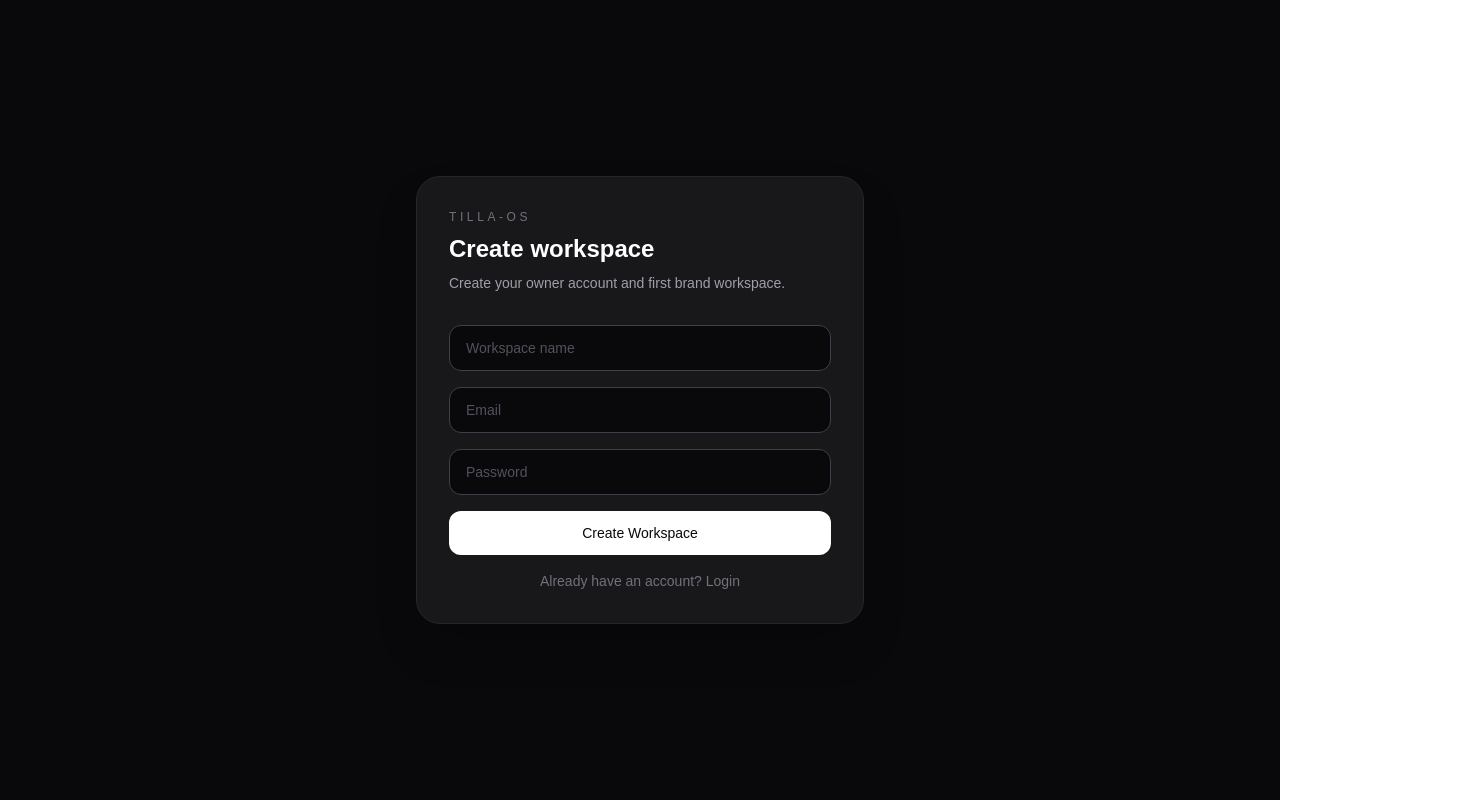
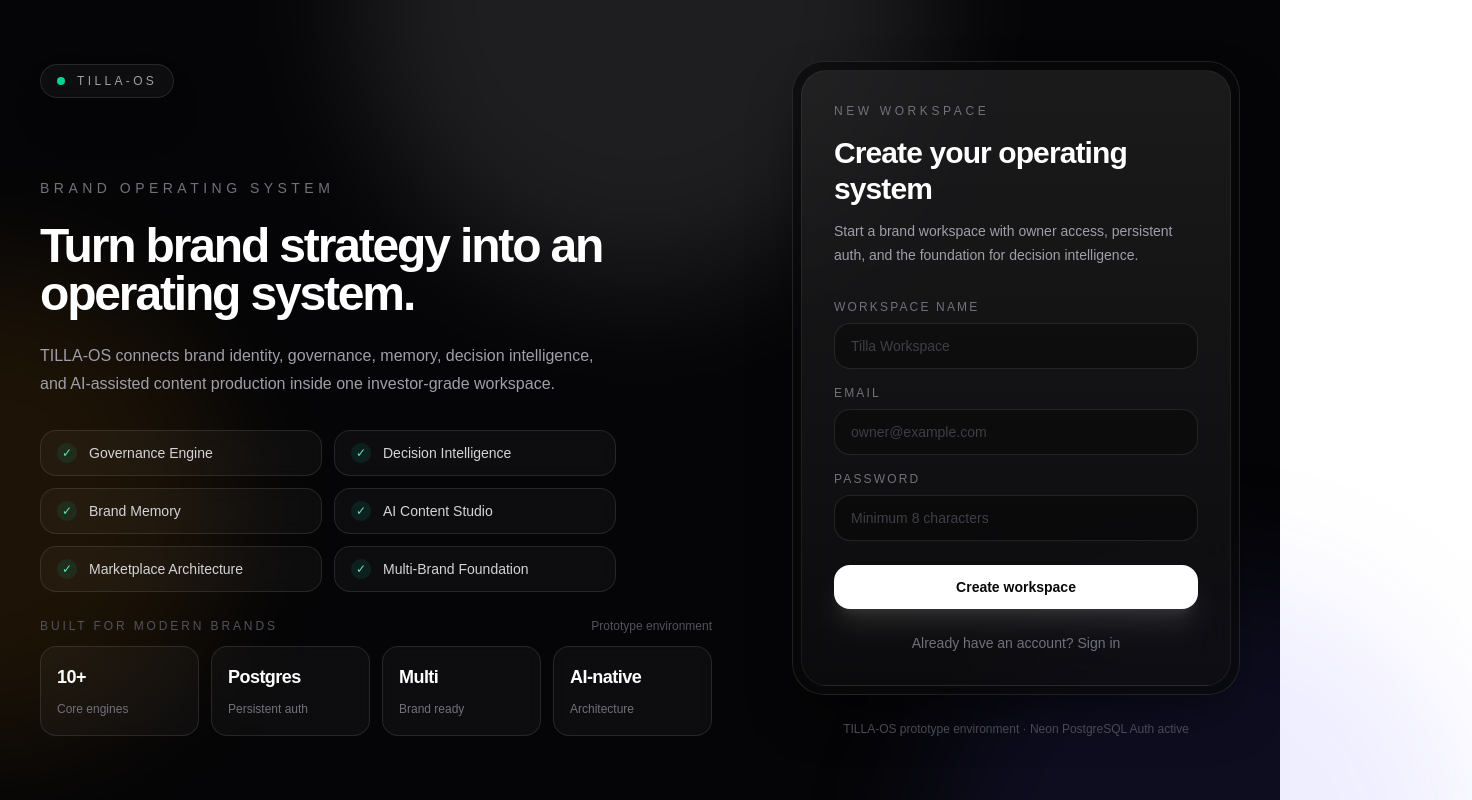
Before and after one commit to muratzden/tilla-os, a Next.js app: page /register in a window 1280 px wide. Shown: the top 800 px of the page, 1472 px wide, since content can reach past the window. Built offline with nearby package versions, Linux system fonts and the light colour scheme.

Commit message:
feat(ui): add premium auth shell

```diff
--- a/app/login/login-client.tsx
+++ b/app/login/login-client.tsx
@@ -2,6 +2,8 @@
 
 import { useState } from "react";
 import { useRouter, useSearchParams } from "next/navigation";
+
+import { AuthShell } from "@/src/components/auth/auth-shell";
 
 export default function LoginClient() {
   const router = useRouter();
@@ -35,71 +37,72 @@
 
       router.push(nextPath);
     } catch (err) {
-      setError(
-        err instanceof Error
-          ? err.message
-          : "Login failed",
-      );
+      setError(err instanceof Error ? err.message : "Login failed");
     } finally {
       setLoading(false);
     }
   }
 
   return (
-    <main className="flex min-h-screen items-center justify-center bg-neutral-950 px-6 text-neutral-100">
-      <section className="w-full max-w-md rounded-3xl border border-neutral-800 bg-neutral-900/80 p-8 shadow-2xl">
-        <p className="text-xs uppercase tracking-[0.35em] text-neutral-500">
-          TILLA-OS
-        </p>
+    <AuthShell
+      eyebrow="Workspace access"
+      title="Sign in to TILLA-OS"
+      description="Access your dashboard, brand memory, governance engine, and marketplace-ready operating system."
+    >
+      <form
+        className="space-y-4"
+        onSubmit={(event) => {
+          event.preventDefault();
+          void handleLogin();
+        }}
+      >
+        <label className="block">
+          <span className="mb-2 block text-xs font-medium uppercase tracking-[0.18em] text-zinc-500">
+            Email
+          </span>
+          <input
+            className="w-full rounded-2xl border border-white/10 bg-black/30 px-4 py-3 text-sm text-white outline-none transition placeholder:text-zinc-700 focus:border-white/30 focus:bg-black/40"
+            value={email}
+            type="email"
+            autoComplete="email"
+            onChange={(event) => setEmail(event.target.value)}
+          />
+        </label>
 
-        <h1 className="mt-3 text-3xl font-semibold">
-          Sign in
-        </h1>
-
-        <p className="mt-3 text-sm text-neutral-400">
-          Access your workspace, dashboard, and marketplace packs.
-        </p>
-
-        <div className="mt-8 space-y-4">
-          <input
-            className="w-full rounded-xl border border-neutral-700 bg-neutral-950 px-4 py-3 text-sm"
-            value={email}
-            onChange={(event) =>
-              setEmail(event.target.value)
-            }
-          />
-
+        <label className="block">
+          <span className="mb-2 block text-xs font-medium uppercase tracking-[0.18em] text-zinc-500">
+            Password
+          </span>
           <input
             type="password"
-            className="w-full rounded-xl border border-neutral-700 bg-neutral-950 px-4 py-3 text-sm"
+            className="w-full rounded-2xl border border-white/10 bg-black/30 px-4 py-3 text-sm text-white outline-none transition placeholder:text-zinc-700 focus:border-white/30 focus:bg-black/40"
             value={password}
-            onChange={(event) =>
-              setPassword(event.target.value)
-            }
+            autoComplete="current-password"
+            onChange={(event) => setPassword(event.target.value)}
           />
+        </label>
 
-          {error && (
-            <div className="rounded-xl border border-red-900 bg-red-950/40 px-4 py-3 text-sm text-red-300">
+        {error ? (
+          <div className="rounded-2xl border border-red-500/20 bg-red-500/10 px-4 py-3 text-sm leading-6 text-red-200">
             {error}
           </div>
-          )}
+        ) : null}
 
         <button
-            onClick={handleLogin}
+          type="submit"
           disabled={loading}
-            className="w-full rounded-xl bg-neutral-100 px-4 py-3 text-sm font-semibold text-neutral-950 disabled:opacity-50"
+          className="group mt-2 w-full rounded-2xl bg-white px-4 py-3 text-sm font-semibold text-zinc-950 shadow-xl shadow-white/10 transition hover:bg-zinc-200 disabled:cursor-not-allowed disabled:opacity-50"
         >
           {loading ? "Signing in..." : "Sign in"}
         </button>
 
         <a
           href="/register"
-            className="block text-center text-sm text-neutral-500 hover:text-neutral-300"
+          className="block pt-2 text-center text-sm text-zinc-500 transition hover:text-white"
         >
           Create new workspace
         </a>
-        </div>
-      </section>
-    </main>
+      </form>
+    </AuthShell>
   );
 }
--- a/app/register/page.tsx
+++ b/app/register/page.tsx
@@ -1,16 +1,21 @@
 "use client";
 
 import { useState } from "react";
+
+import { AuthShell } from "@/src/components/auth/auth-shell";
 
 export default function RegisterPage() {
   const [email, setEmail] = useState("");
   const [password, setPassword] = useState("");
   const [workspaceName, setWorkspaceName] = useState("");
   const [error, setError] = useState("");
+  const [loading, setLoading] = useState(false);
 
   async function register() {
     setError("");
+    setLoading(true);
 
+    try {
       const response = await fetch("/api/auth/register", {
         method: "POST",
         headers: {
@@ -26,74 +31,95 @@
       const result = await response.json();
 
       if (!response.ok || !result.success) {
-      setError(result.error ?? "Registration failed");
-      return;
+        throw new Error(result.error ?? "Registration failed");
       }
 
       window.location.href = "/setup";
+    } catch (err) {
+      setError(
+        err instanceof Error
+          ? err.message
+          : "Registration failed",
+      );
+    } finally {
+      setLoading(false);
+    }
   }
 
   return (
-    <main className="flex min-h-screen items-center justify-center bg-zinc-950 px-4">
-      <section className="w-full max-w-md rounded-3xl border border-zinc-800 bg-zinc-900 p-8 shadow-2xl">
-        <p className="mb-2 text-xs uppercase tracking-[0.3em] text-zinc-500">
-          TILLA-OS
-        </p>
-
-        <h1 className="mb-2 text-2xl font-semibold text-white">
-          Create workspace
-        </h1>
-
-        <p className="mb-8 text-sm text-zinc-400">
-          Create your owner account and first brand workspace.
-        </p>
-
-        <div className="space-y-4">
+    <AuthShell
+      eyebrow="New workspace"
+      title="Create your operating system"
+      description="Start a brand workspace with owner access, persistent auth, and the foundation for decision intelligence."
+    >
+      <form
+        className="space-y-4"
+        onSubmit={(event) => {
+          event.preventDefault();
+          void register();
+        }}
+      >
+        <label className="block">
+          <span className="mb-2 block text-xs font-medium uppercase tracking-[0.18em] text-zinc-500">
+            Workspace name
+          </span>
           <input
             value={workspaceName}
             onChange={(event) => setWorkspaceName(event.target.value)}
-            placeholder="Workspace name"
-            className="w-full rounded-xl border border-zinc-700 bg-zinc-950 px-4 py-3 text-sm text-white outline-none placeholder:text-zinc-600 focus:border-zinc-400"
+            placeholder="Tilla Workspace"
+            className="w-full rounded-2xl border border-white/10 bg-black/30 px-4 py-3 text-sm text-white outline-none transition placeholder:text-zinc-700 focus:border-white/30 focus:bg-black/40"
           />
+        </label>
 
+        <label className="block">
+          <span className="mb-2 block text-xs font-medium uppercase tracking-[0.18em] text-zinc-500">
+            Email
+          </span>
           <input
             value={email}
             onChange={(event) => setEmail(event.target.value)}
-            placeholder="Email"
+            placeholder="owner@example.com"
             type="email"
-            className="w-full rounded-xl border border-zinc-700 bg-zinc-950 px-4 py-3 text-sm text-white outline-none placeholder:text-zinc-600 focus:border-zinc-400"
+            autoComplete="email"
+            className="w-full rounded-2xl border border-white/10 bg-black/30 px-4 py-3 text-sm text-white outline-none transition placeholder:text-zinc-700 focus:border-white/30 focus:bg-black/40"
           />
+        </label>
 
+        <label className="block">
+          <span className="mb-2 block text-xs font-medium uppercase tracking-[0.18em] text-zinc-500">
+            Password
+          </span>
           <input
             value={password}
             onChange={(event) => setPassword(event.target.value)}
-            placeholder="Password"
+            placeholder="Minimum 8 characters"
             type="password"
-            className="w-full rounded-xl border border-zinc-700 bg-zinc-950 px-4 py-3 text-sm text-white outline-none placeholder:text-zinc-600 focus:border-zinc-400"
+            autoComplete="new-password"
+            className="w-full rounded-2xl border border-white/10 bg-black/30 px-4 py-3 text-sm text-white outline-none transition placeholder:text-zinc-700 focus:border-white/30 focus:bg-black/40"
           />
+        </label>
 
         {error ? (
-            <p className="rounded-xl border border-red-900 bg-red-950 px-4 py-3 text-sm text-red-300">
+          <div className="rounded-2xl border border-red-500/20 bg-red-500/10 px-4 py-3 text-sm leading-6 text-red-200">
             {error}
-            </p>
+          </div>
         ) : null}
 
         <button
-            type="button"
-            onClick={register}
-            className="w-full rounded-xl bg-white px-4 py-3 text-sm font-medium text-zinc-950 hover:bg-zinc-200"
+          type="submit"
+          disabled={loading}
+          className="mt-2 w-full rounded-2xl bg-white px-4 py-3 text-sm font-semibold text-zinc-950 shadow-xl shadow-white/10 transition hover:bg-zinc-200 disabled:cursor-not-allowed disabled:opacity-50"
         >
-            Create Workspace
+          {loading ? "Creating workspace..." : "Create workspace"}
         </button>
 
         <a
           href="/login"
-            className="block text-center text-sm text-zinc-500 hover:text-zinc-300"
+          className="block pt-2 text-center text-sm text-zinc-500 transition hover:text-white"
         >
-            Already have an account? Login
+          Already have an account? Sign in
         </a>
-        </div>
-      </section>
-    </main>
+      </form>
+    </AuthShell>
   );
 }
--- /dev/null
+++ b/src/components/auth/auth-shell.tsx
@@ -0,0 +1,143 @@
+import type { ReactNode } from "react";
+
+type AuthShellProps = {
+  eyebrow: string;
+  title: string;
+  description: string;
+  children: ReactNode;
+};
+
+const productCapabilities = [
+  "Governance Engine",
+  "Decision Intelligence",
+  "Brand Memory",
+  "AI Content Studio",
+  "Marketplace Architecture",
+  "Multi-Brand Foundation",
+];
+
+const productMetrics = [
+  ["10+", "Core engines"],
+  ["Postgres", "Persistent auth"],
+  ["Multi", "Brand ready"],
+  ["AI-native", "Architecture"],
+];
+
+export function AuthShell({
+  eyebrow,
+  title,
+  description,
+  children,
+}: AuthShellProps) {
+  return (
+    <main className="min-h-screen overflow-hidden bg-[#050507] text-white">
+      <div className="pointer-events-none absolute inset-0">
+        <div className="absolute left-1/2 top-[-18rem] h-[36rem] w-[36rem] -translate-x-1/2 rounded-full bg-white/10 blur-3xl" />
+        <div className="absolute bottom-[-20rem] right-[-12rem] h-[34rem] w-[34rem] rounded-full bg-indigo-500/10 blur-3xl" />
+        <div className="absolute left-[-16rem] top-1/3 h-[30rem] w-[30rem] rounded-full bg-amber-500/10 blur-3xl" />
+      </div>
+
+      <section className="relative mx-auto grid min-h-screen w-full max-w-7xl grid-cols-1 px-6 py-8 lg:grid-cols-[1.15fr_0.85fr] lg:px-10">
+        <div className="hidden flex-col justify-between py-8 lg:flex">
+          <div>
+            <div className="inline-flex items-center gap-3 rounded-full border border-white/10 bg-white/[0.04] px-4 py-2 text-xs font-medium uppercase tracking-[0.28em] text-zinc-400 shadow-2xl shadow-black/30 backdrop-blur">
+              <span className="h-2 w-2 rounded-full bg-emerald-400" />
+              TILLA-OS
+            </div>
+
+            <div className="mt-20 max-w-2xl">
+              <p className="text-sm font-medium uppercase tracking-[0.32em] text-zinc-500">
+                Brand Operating System
+              </p>
+
+              <h2 className="mt-6 text-5xl font-semibold tracking-[-0.045em] text-white">
+                Turn brand strategy into an operating system.
+              </h2>
+
+              <p className="mt-6 max-w-xl text-base leading-7 text-zinc-400">
+                TILLA-OS connects brand identity, governance, memory, decision
+                intelligence, and AI-assisted content production inside one
+                investor-grade workspace.
+              </p>
+
+              <div className="mt-8 grid max-w-xl grid-cols-2 gap-3">
+                {productCapabilities.map((capability) => (
+                  <div
+                    key={capability}
+                    className="flex items-center gap-3 rounded-2xl border border-white/10 bg-white/[0.035] px-4 py-3 text-sm text-zinc-300 backdrop-blur"
+                  >
+                    <span className="flex h-5 w-5 items-center justify-center rounded-full bg-emerald-400/10 text-xs text-emerald-300">
+                      ✓
+                    </span>
+                    {capability}
+                  </div>
+                ))}
+              </div>
+            </div>
+          </div>
+
+          <div className="max-w-2xl">
+            <div className="mb-3 flex items-center justify-between">
+              <p className="text-xs font-medium uppercase tracking-[0.24em] text-zinc-600">
+                Built for modern brands
+              </p>
+
+              <p className="text-xs text-zinc-600">
+                Prototype environment
+              </p>
+            </div>
+
+            <div className="grid grid-cols-4 gap-3">
+              {productMetrics.map(([value, label]) => (
+                <div
+                  key={label}
+                  className="rounded-2xl border border-white/10 bg-white/[0.035] p-4 backdrop-blur"
+                >
+                  <p className="text-lg font-semibold tracking-[-0.03em] text-white">
+                    {value}
+                  </p>
+                  <p className="mt-2 text-xs leading-5 text-zinc-500">
+                    {label}
+                  </p>
+                </div>
+              ))}
+            </div>
+          </div>
+        </div>
+
+        <div className="flex items-center justify-center lg:justify-end">
+          <div className="w-full max-w-md">
+            <div className="mb-8 flex justify-center lg:hidden">
+              <div className="inline-flex items-center gap-3 rounded-full border border-white/10 bg-white/[0.04] px-4 py-2 text-xs font-medium uppercase tracking-[0.28em] text-zinc-400">
+                <span className="h-2 w-2 rounded-full bg-emerald-400" />
+                TILLA-OS
+              </div>
+            </div>
+
+            <div className="rounded-[2rem] border border-white/10 bg-zinc-950/70 p-2 shadow-2xl shadow-black/50 backdrop-blur-xl">
+              <div className="rounded-[1.6rem] border border-white/[0.06] bg-gradient-to-b from-white/[0.08] to-white/[0.02] p-8">
+                <p className="text-xs font-medium uppercase tracking-[0.3em] text-zinc-500">
+                  {eyebrow}
+                </p>
+
+                <h1 className="mt-4 text-3xl font-semibold tracking-[-0.03em] text-white">
+                  {title}
+                </h1>
+
+                <p className="mt-3 text-sm leading-6 text-zinc-400">
+                  {description}
+                </p>
+
+                <div className="mt-8">{children}</div>
+              </div>
+            </div>
+
+            <p className="mt-6 text-center text-xs leading-5 text-zinc-600">
+              TILLA-OS prototype environment · Neon PostgreSQL Auth active
+            </p>
+          </div>
+        </div>
+      </section>
+    </main>
+  );
+}
```
Lines whose indentation alone changed are shown as unchanged.
